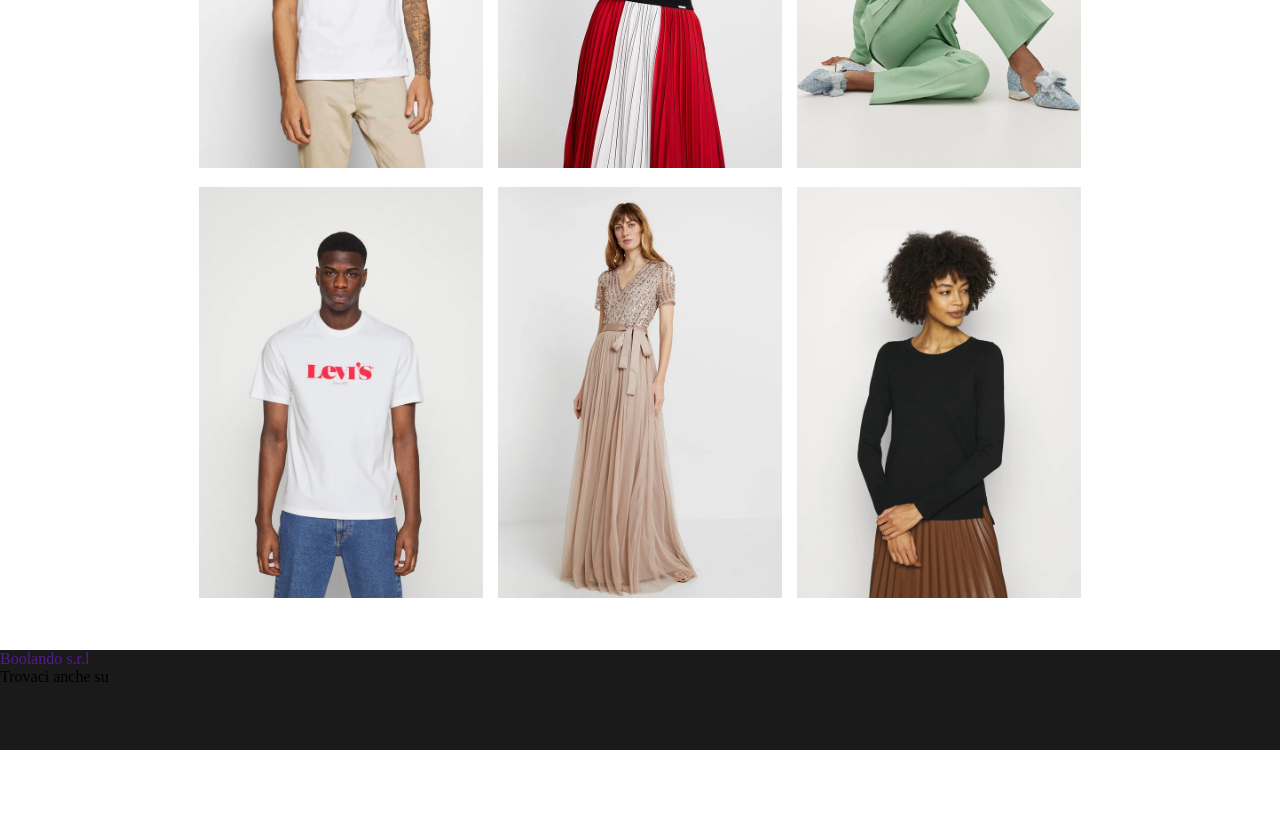
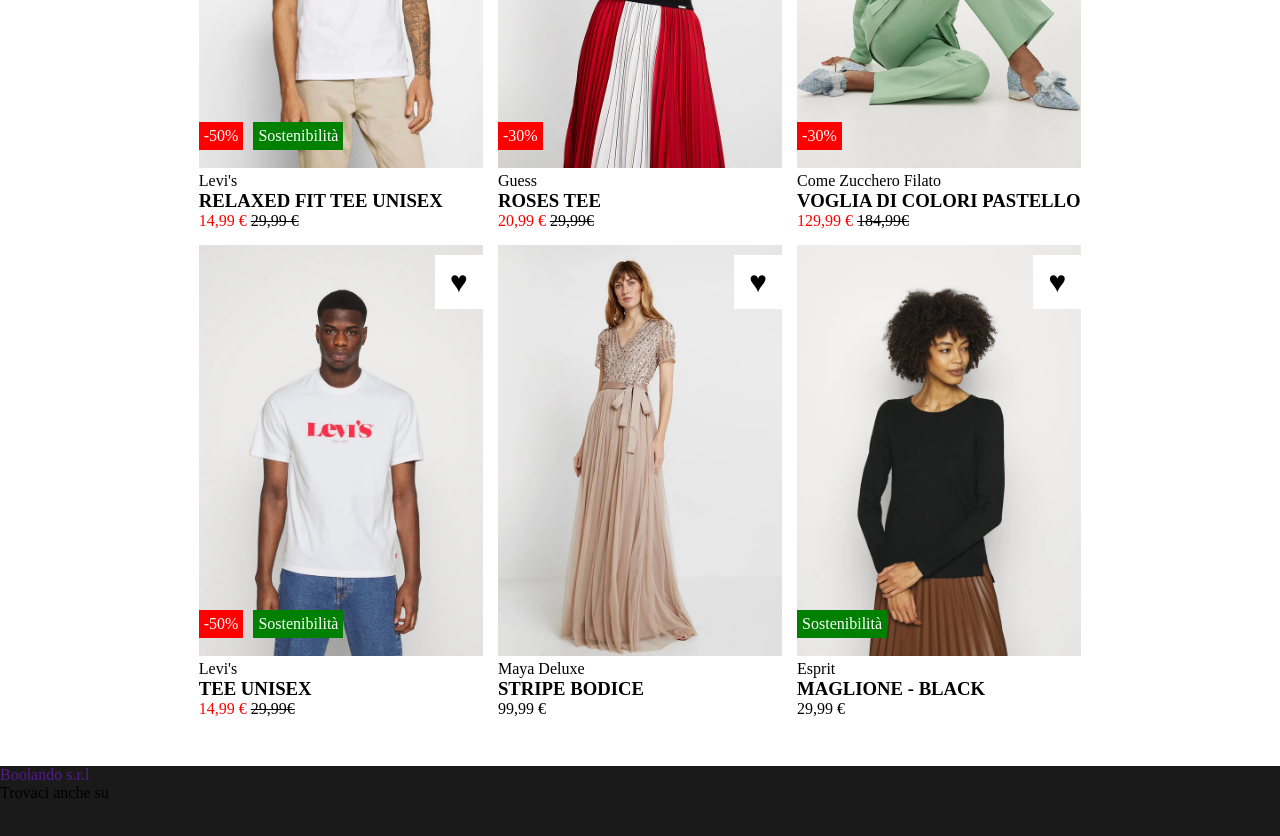
Before and after one commit to SalvatoreMangiacotti/html-css-boolando, a plain HTML site: page index.html in a window 1280 px wide. Shown: the part 360-1196 px from the top of the page. Before the commit the page ends 1110 px from the top, so only its background shows below. Drawn offline with Linux system fonts and the light colour scheme.

Commit message:
labels and card-text html and css properties

```diff
--- a/css/style.css
+++ b/css/style.css
@@ -35,16 +35,72 @@ a {
     align-items: center;
     justify-content: center;
     flex-wrap: wrap;
-    gap:15px;
-    width:80%;
+    gap: 15px;
+    width: 80%;
 }
 
 .product {
     width: 30%;
+    position: relative;
 }
 
 .product img {
     width: 100%;
+}
+
+/* price */
+
+.new-price {
+    color: red;
+}
+
+.old-price {
+    text-decoration: line-through;
+}
+
+/* label positions*/
+
+.add-favorite {
+    position: absolute;
+    top: 0;
+    right: 0;
+    margin: 10px 0;
+    padding: 10px 15px;
+    font-size: 30px;
+    background-color: white;
+}
+
+.label-wrap {
+    display: flex;
+    position: absolute;
+    gap: 10px;
+    bottom: 80px;
+    left: 0;
+}
+
+/*general label style */
+
+.sales,
+.single-sales {
+    background-color: red;
+    color: white;
+    padding: 5px;
+}
+
+.sustainable,
+.single-sustainable {
+    background-color: green;
+    color: white;
+    padding: 5px;
+}
+
+/* single label */
+
+.single-sustainable,
+.single-sales {
+    position: absolute;
+    left: 0;
+    bottom: 80px;
 }
 
 /* footer */
--- a/index.html
+++ b/index.html
@@ -25,12 +25,82 @@
     <main>
         <section id="main-section">
             <div id="card-container">
-                <div class="product"><img src="./img/1.webp"></div>
-                <div class="product"><img src="./img/2.webp"></div>
-                <div class="product"><img src="./img/3.webp"></div>
-                <div class="product"><img src="./img/4.webp"></div>
-                <div class="product"><img src="./img/5.webp"></div>
-                <div class="product"><img src="./img/6.webp"></div>
+
+                <div class="product">
+                    <img src="./img/1.webp">
+                    <span>Levi's</span>
+                    <h3>RELAXED FIT TEE UNISEX</h3>
+                    <span class="new-price">14,99 €</span>
+                    <span class="old-price">29,99 €</span>
+
+                    <!-- Labels -->
+                    <div class="add-favorite">&#9829;</div>
+                    <div class="label-wrap">
+                        <div class="sales">-50%</div>
+                        <div class="sustainable">Sostenibilità</div>
+                    </div>
+                </div>
+
+                <div class="product">
+                    <img src="./img/2.webp">
+                    <span>Guess</span>
+                    <h3>ROSES TEE</h3>
+                    <span class="new-price">20,99 €</span>
+                    <span class="old-price">29,99€</span>
+
+                    <!-- Labels -->
+                    <div class="add-favorite">&#9829;</div>
+                    <div class="single-sales">-30%</div>
+                </div>
+
+                <div class="product">
+                    <img src="./img/3.webp">
+                    <span>Come Zucchero Filato</span>
+                    <h3>VOGLIA DI COLORI PASTELLO</h3>
+                    <span class="new-price">129,99 €</span>
+                    <span class="old-price">184,99€</span>
+
+                    <!-- Labels -->
+                    <div class="add-favorite">&#9829;</div>
+                    <div class="single-sales">-30%</div>
+                </div>
+
+                <div class="product">
+                    <img src="./img/4.webp">
+                    <span>Levi's</span>
+                    <h3>TEE UNISEX</h3>
+                    <span class="new-price">14,99 €</span>
+                    <span class="old-price">29,99€</span>
+
+                    <!-- Labels -->
+                    <div class="add-favorite">&#9829;</div>
+                    <div class="label-wrap">
+                        <div class="sales">-50%</div>
+                        <div class="sustainable">Sostenibilità</div>
+                    </div>
+                </div>
+
+                <div class="product">
+                    <img src="./img/5.webp">
+                    <span>Maya Deluxe</span>
+                    <h3>STRIPE BODICE</h3>
+                    <span>99,99 €</span>
+
+                    <!-- Labels -->
+                    <div class="add-favorite">&#9829;</div>
+                </div>
+
+                <div class="product">
+                    <img src="./img/6.webp">
+                    <span>Esprit</span>
+                    <h3>MAGLIONE - BLACK</h3>
+                    <span>29,99 €</span>
+
+                    <!-- Labels -->
+                    <div class="add-favorite">&#9829;</div>
+                    <div class="single-sustainable">Sostenibilità</div>
+                </div>
+
             </div>
         </section>
     </main>
```
